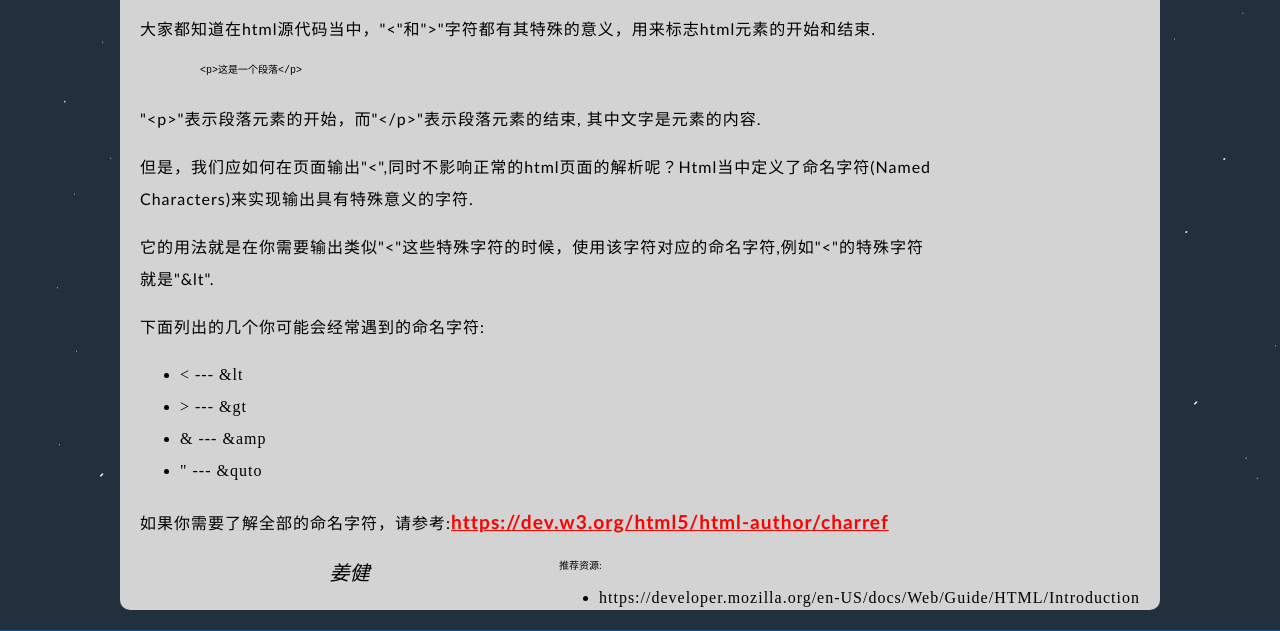
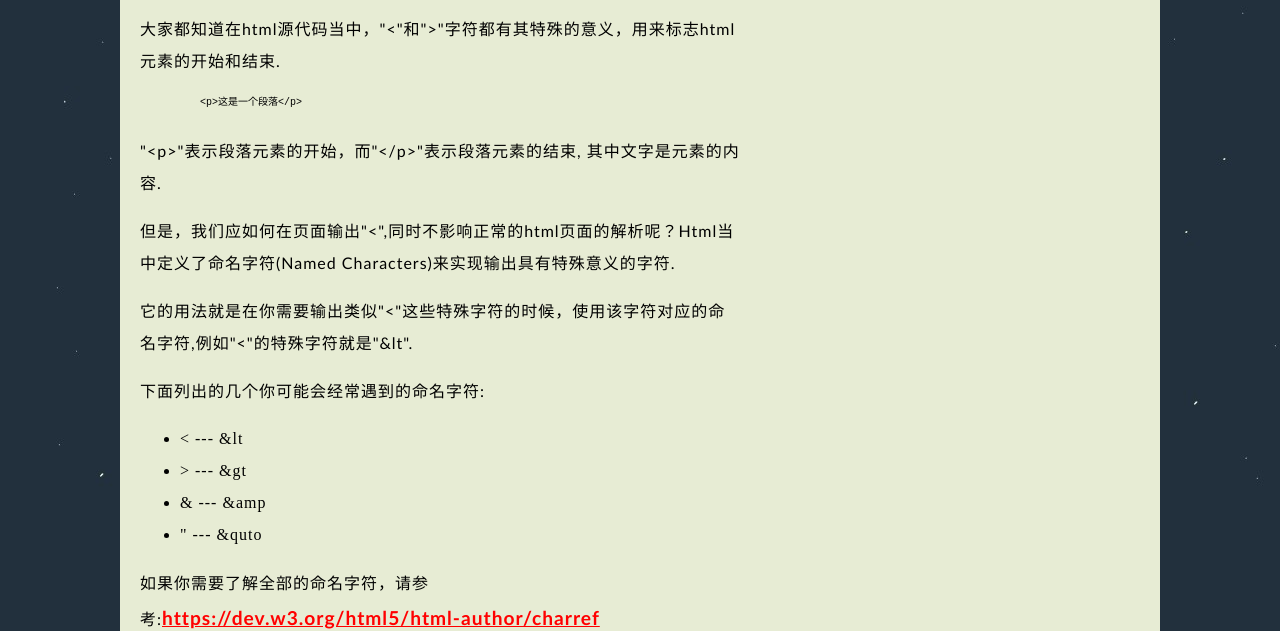
Before and after one commit to jiangjianSH/jiangjianSH.github.io, a plain HTML site: page tutorial/html/NamedCharacter.html in a window 1280 px wide. Shown: the part 170-801 px from the top of the page. Drawn offline with Linux system fonts and the light colour scheme.

Commit message:
调整背景颜色

```diff
--- /dev/null
+++ b/scripts/utils.js
@@ -0,0 +1,3 @@
+function showMsg(msg) {
+  alert(msg);
+}
--- a/styles/blog.css
+++ b/styles/blog.css
@@ -5,7 +5,7 @@ html {
 
 body {
 	border-radius: 10px;
-	background-color:lightgray;
+	background-color:#e7ecd4;
 }
 
 main {
--- a/styles/content.css
+++ b/styles/content.css
@@ -5,5 +5,5 @@ html {
 }
 
 body {
-  background-color:lightgray;
+  background-color:#e7ecd4;
 }
--- a/tutorial/html/NamedCharacter.html
+++ b/tutorial/html/NamedCharacter.html
@@ -11,7 +11,7 @@
       <header>
         <h1>命名字符</h1>
       </header>
-      <main>
+      <main style="max-width:600px;float:left;">
         <p>大家都知道在html源代码当中，"<"和">"字符都有其特殊的意义，用来标志html元素的开始和结束.</p>
 
         <pre>
@@ -31,7 +31,7 @@
         </ul>
         <p>如果你需要了解全部的命名字符，请参考:<a href="http://www.baidu.com">https://dev.w3.org/html5/html-author/charref</a></p>
       </main>
-      <aside>
+      <aside style="float:left;">
         推荐资源:
         <ul>
           <li>https://developer.mozilla.org/en-US/docs/Web/Guide/HTML/Introduction</li>
@@ -40,8 +40,8 @@
     </article>
 
 
-    <footer>
-      <address>姜健</address>
+    <footer style="clear:left;">
+      <address>姜健写于上海</address>
     </footer>
 </body>
 </html>
```
